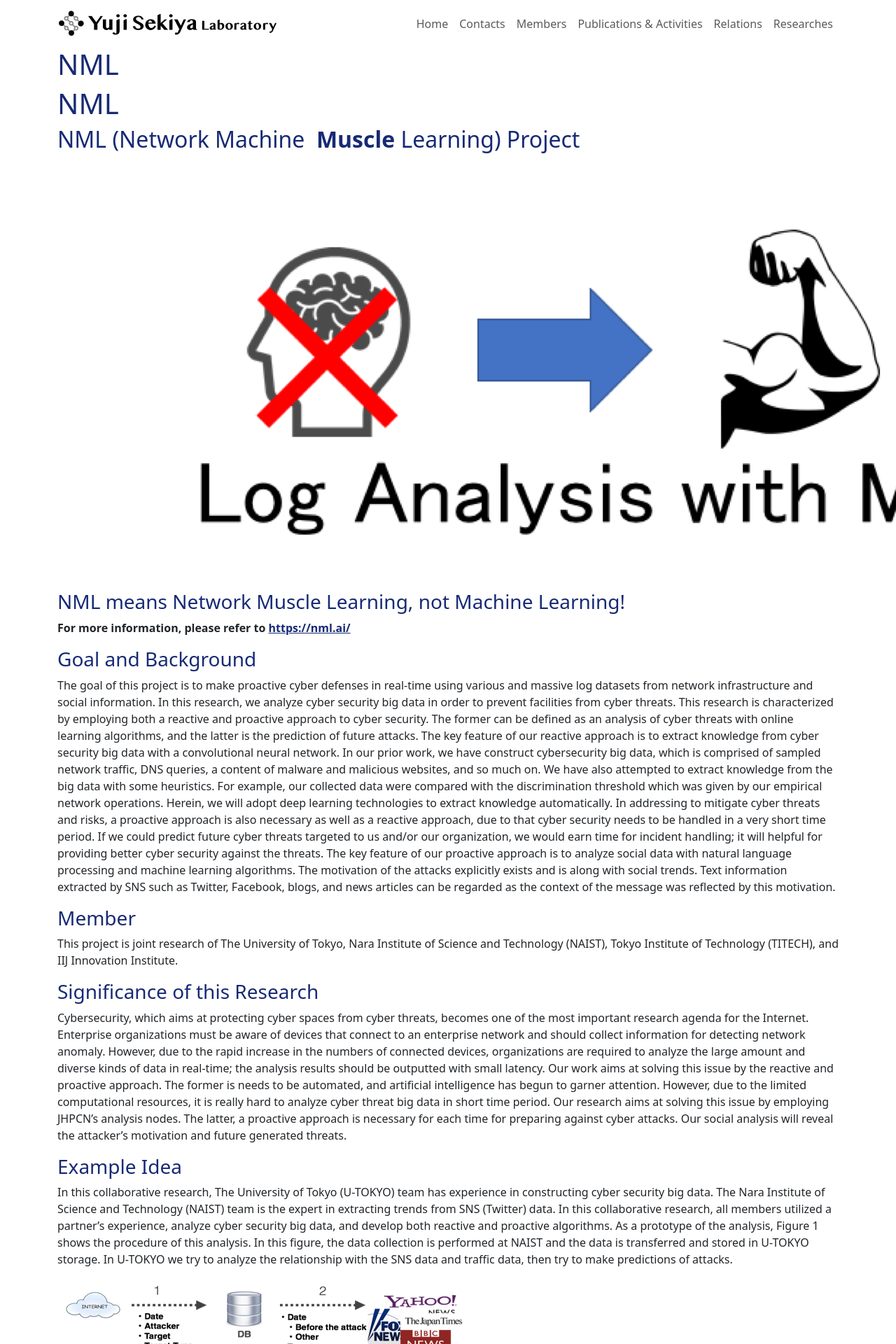
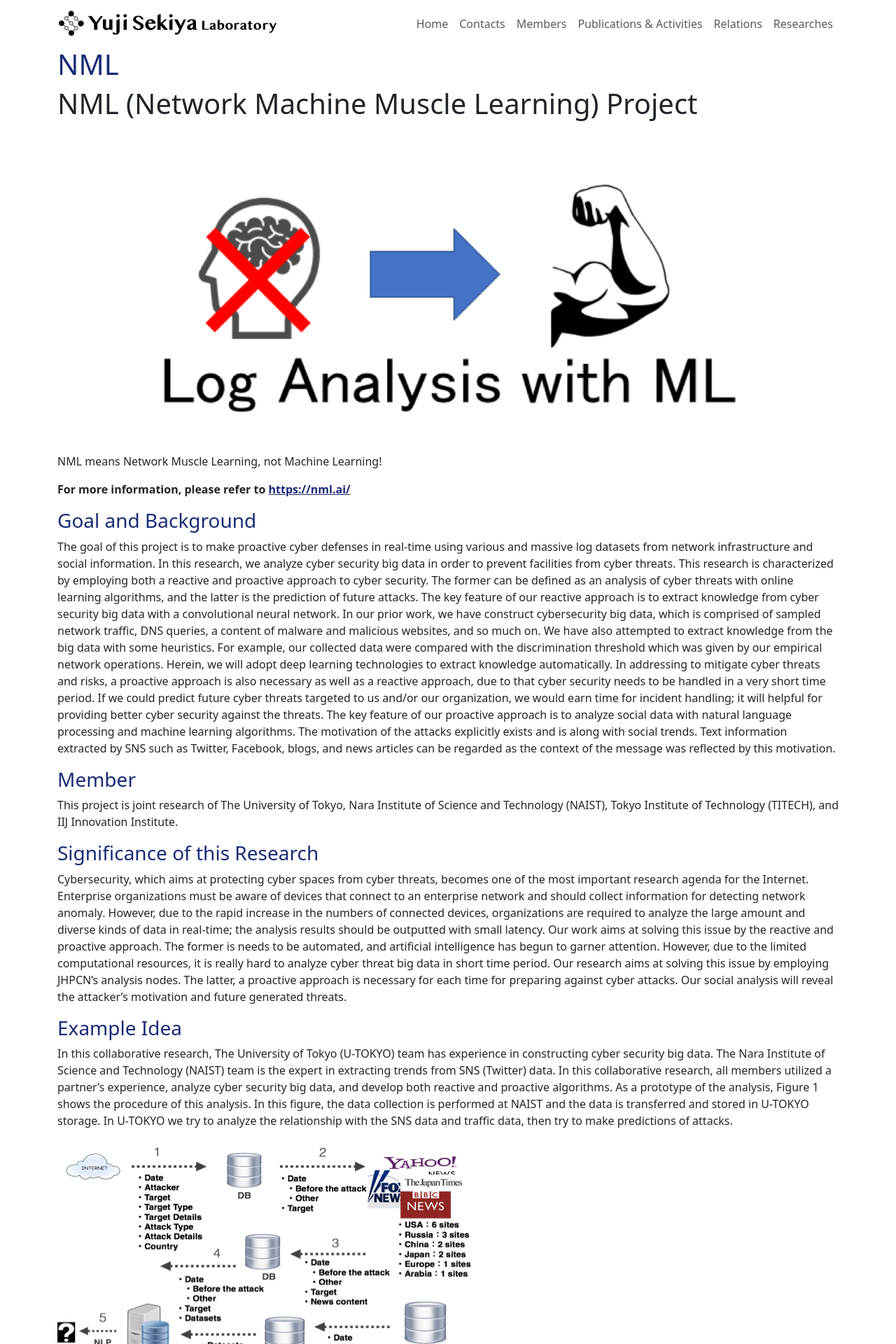
Before and after one commit to sekiya-lab/sekiya-lab.github.io, a Jekyll site: the page built from nml.md, in a window 1280 px wide. Shown: the top 1920 px of the page at 70% size. Built offline with Jekyll 4.4.1, drawn with Linux system fonts in a browser that asks for light colours.

Commit message:
Update contents headline

```diff
--- a/assets/css/style.css
+++ b/assets/css/style.css
@@ -2,6 +2,10 @@
 
 a, h1, h2, h3, h4, h5 {
     color: #172a75;
+}
+
+img {
+    max-width: 100%;
 }
 
 .logo {
--- a/nml.md
+++ b/nml.md
@@ -3,9 +3,11 @@ layout: page
 title: NML
 permalink: /nml/
 ---
-# NML
-## NML (Network Machine&nbsp; **Muscle** Learning) Project
-### ![NML]({{ "assets/images/NML.png" | relative_url }}) NML means Network Muscle Learning, not Machine Learning!
+
+NML (Network Machine **Muscle** Learning) Project
+{: .display-6 }
+
+![NML]({{ "assets/images/NML.png" | relative_url }}) NML means Network Muscle Learning, not Machine Learning!
 
 **For more information, please refer to [https://nml.ai/](https://nml.ai/)**
 
```
Also changed, not shown: members.md (+0 -1 lines), publications.md (+0 -1 lines), relations.md (+0 -1 lines), researches.md (+3 -2 lines).
